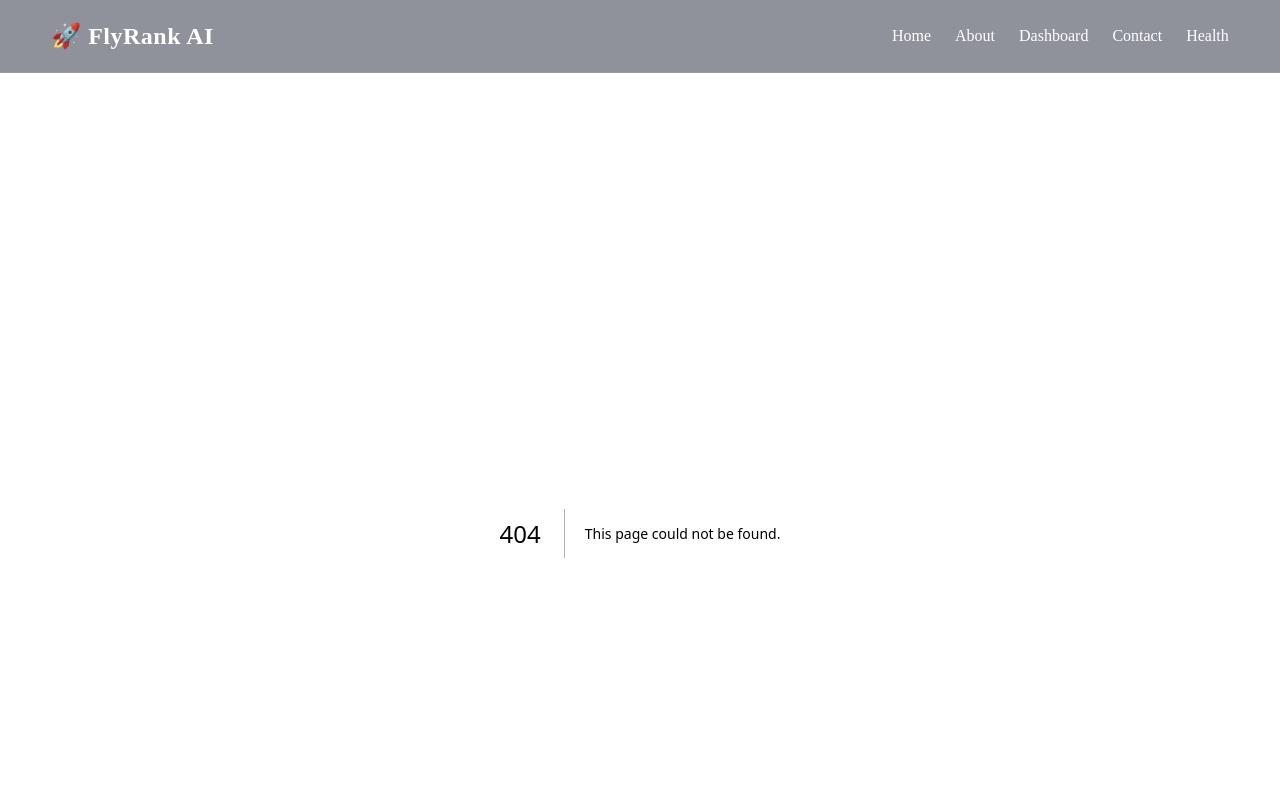
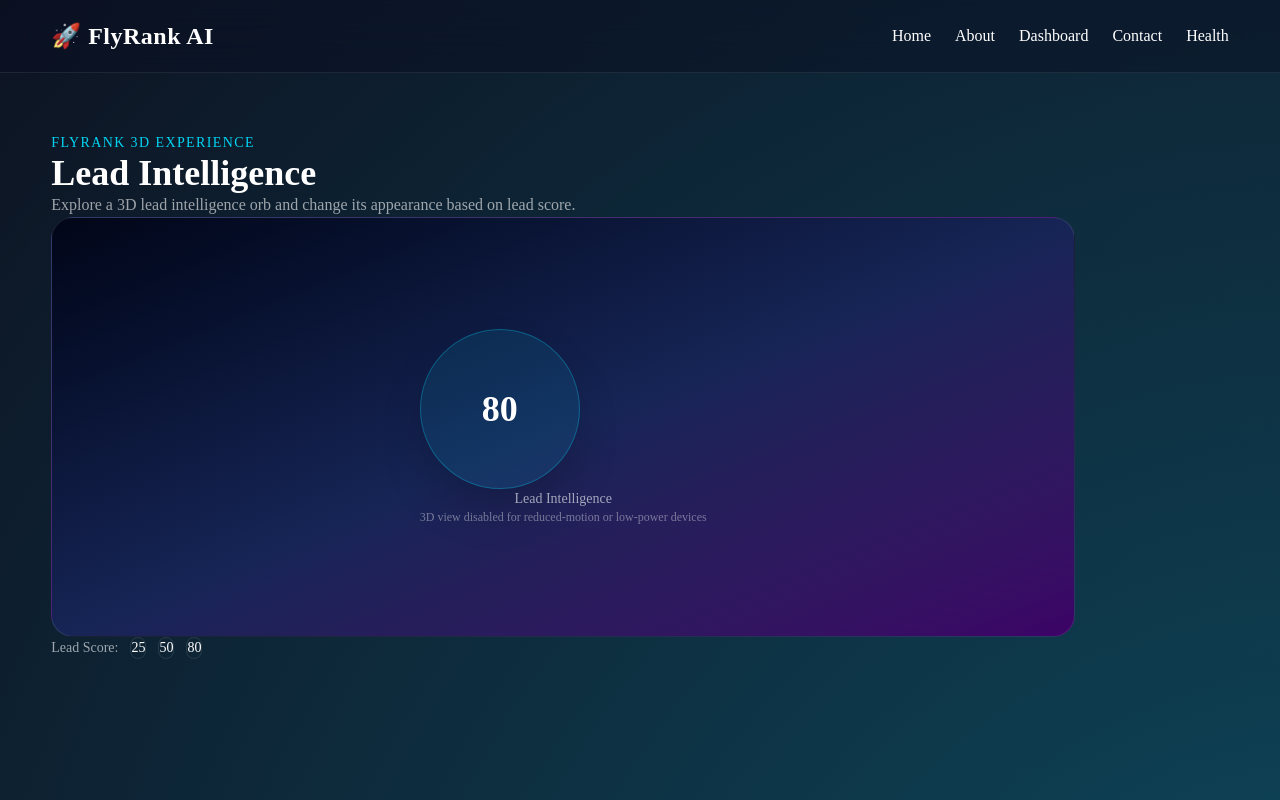
Before and after one commit to Nahdia-Shahid/flyrank-nextjs-capstone, a Next.js app: page /3d in a window 1280 px wide. Before the commit this address had no page. Shown: the top 800 px of the page. Built offline with nearby package versions, Linux system fonts and the light colour scheme.

Commit message:
feat: add interactive 3d lead intelligence experience

```diff
--- a/package.json
+++ b/package.json
@@ -16,6 +16,8 @@
     "@ai-sdk/google": "^4.0.51",
     "@ai-sdk/react": "^4.0.80",
     "@base-ui/react": "^1.7.0",
+    "@react-three/drei": "^10.7.8",
+    "@react-three/fiber": "^9.7.0",
     "ai": "^7.0.77",
     "class-variance-authority": "^0.7.1",
     "clsx": "^2.1.1",
@@ -27,6 +29,7 @@
     "react-dom": "19.2.4",
     "shadcn": "^4.19.0",
     "tailwind-merge": "^3.6.0",
+    "three": "^0.185.1",
     "tw-animate-css": "^1.4.0"
   },
   "devDependencies": {
@@ -37,6 +40,7 @@
     "@types/node": "^20",
     "@types/react": "^19",
     "@types/react-dom": "^19",
+    "@types/three": "^0.185.4",
     "eslint": "^9",
     "eslint-config-next": "16.2.12",
     "jsdom": "^30.0.1",
--- /dev/null
+++ b/src/app/3d/page.tsx
@@ -0,0 +1,45 @@
+"use client";
+
+import { useState } from "react";
+import LeadIntelligenceCanvas from "@/components/3d/LeadIntelligenceCanvas";
+
+export default function ThreeDPage() {
+  const [score, setScore] = useState(80);
+
+  return (
+    <main className="min-h-screen px-6 py-16">
+      <div className="mx-auto max-w-5xl">
+        <div className="mb-8">
+          <p className="text-sm font-medium uppercase tracking-widest text-cyan-400">
+            FlyRank 3D Experience
+          </p>
+
+          <h1 className="mt-2 text-4xl font-bold text-white">
+            Lead Intelligence
+          </h1>
+
+          <p className="mt-3 max-w-2xl text-white/60">
+            Explore a 3D lead intelligence orb and change its appearance
+            based on lead score.
+          </p>
+        </div>
+
+        <LeadIntelligenceCanvas score={score} />
+
+        <div className="mt-6 flex flex-wrap items-center gap-3">
+          <span className="mr-2 text-sm text-white/60">Lead Score:</span>
+
+          {[25, 50, 80].map((value) => (
+            <button
+              key={value}
+              onClick={() => setScore(value)}
+              className="rounded-xl border border-white/10 px-5 py-2 text-sm text-white transition hover:bg-white/10 focus:outline-none focus:ring-2 focus:ring-cyan-400"
+            >
+              {value}
+            </button>
+          ))}
+        </div>
+      </div>
+    </main>
+  );
+}
--- /dev/null
+++ b/src/components/3d/LeadIntelligenceCanvas.tsx
@@ -0,0 +1,37 @@
+"use client";
+
+import dynamic from "next/dynamic";
+import { useEffect, useState } from "react";
+import LeadIntelligenceFallback from "./LeadIntelligenceFallback";
+
+const LeadIntelligenceScene = dynamic(
+  () => import("./LeadIntelligenceScene"),
+  { ssr: false }
+);
+
+type Props = {
+  score: number;
+};
+
+export default function LeadIntelligenceCanvas({ score }: Props) {
+  const [useFallback, setUseFallback] = useState<boolean | null>(null);
+
+  useEffect(() => {
+    const reducedMotion = window.matchMedia(
+      "(prefers-reduced-motion: reduce)"
+    ).matches;
+
+    const lowPower =
+      navigator.hardwareConcurrency <= 4 ||
+      ("deviceMemory" in navigator &&
+        (navigator as Navigator & { deviceMemory?: number }).deviceMemory! <= 4);
+
+    setUseFallback(reducedMotion || lowPower);
+  }, []);
+
+  if (useFallback === null || useFallback) {
+    return <LeadIntelligenceFallback score={score} />;
+  }
+
+  return <LeadIntelligenceScene score={score} />;
+}
--- /dev/null
+++ b/src/components/3d/LeadIntelligenceFallback.tsx
@@ -0,0 +1,21 @@
+"use client";
+
+type Props = {
+  score: number;
+};
+
+export default function LeadIntelligenceFallback({ score }: Props) {
+  return (
+    <div className="flex h-[420px] w-full items-center justify-center rounded-3xl border border-white/10 bg-gradient-to-br from-slate-950 via-blue-950 to-purple-950">
+      <div className="text-center">
+        <div className="mx-auto mb-6 flex h-40 w-40 items-center justify-center rounded-full border border-cyan-400/30 bg-cyan-400/10 shadow-2xl">
+          <span className="text-4xl font-bold text-white">{score}</span>
+        </div>
+        <p className="text-sm text-white/60">Lead Intelligence</p>
+        <p className="mt-1 text-xs text-white/40">
+          3D view disabled for reduced-motion or low-power devices
+        </p>
+      </div>
+    </div>
+  );
+}
--- /dev/null
+++ b/src/components/3d/LeadIntelligenceScene.tsx
@@ -0,0 +1,60 @@
+"use client";
+
+import { Canvas, useFrame } from "@react-three/fiber";
+import { OrbitControls } from "@react-three/drei";
+import { useRef } from "react";
+import * as THREE from "three";
+
+type Props = {
+  score: number;
+};
+
+function Orb({ score }: Props) {
+  const mesh = useRef<THREE.Mesh>(null);
+
+  const color =
+    score >= 80 ? "#22c55e" : score >= 50 ? "#eab308" : "#ef4444";
+
+  useFrame((_, delta) => {
+    if (mesh.current) {
+      mesh.current.rotation.y += delta * 0.35;
+      mesh.current.rotation.x += delta * 0.12;
+    }
+  });
+
+  return (
+    <mesh ref={mesh} scale={1 + score / 500}>
+      <sphereGeometry args={[1.5, 32, 32]} />
+      <meshStandardMaterial
+        color={color}
+        metalness={0.35}
+        roughness={0.3}
+        emissive={color}
+        emissiveIntensity={0.15}
+      />
+    </mesh>
+  );
+}
+
+export default function LeadIntelligenceScene({ score }: Props) {
+  return (
+    <div className="h-[420px] w-full overflow-hidden rounded-3xl border border-white/10 bg-slate-950">
+      <Canvas
+        dpr={[1, 1.5]}
+        camera={{ position: [0, 0, 5], fov: 45 }}
+      >
+        <ambientLight intensity={1.2} />
+        <directionalLight position={[3, 3, 4]} intensity={2} />
+        <pointLight position={[-3, -2, 2]} intensity={1} />
+
+        <Orb score={score} />
+
+        <OrbitControls
+          enablePan={false}
+          enableZoom={false}
+          enableDamping
+        />
+      </Canvas>
+    </div>
+  );
+}
```
Also changed, not shown: 2 other files (tests, documents, lock files or other folders). Lines whose indentation alone changed are shown as unchanged.
